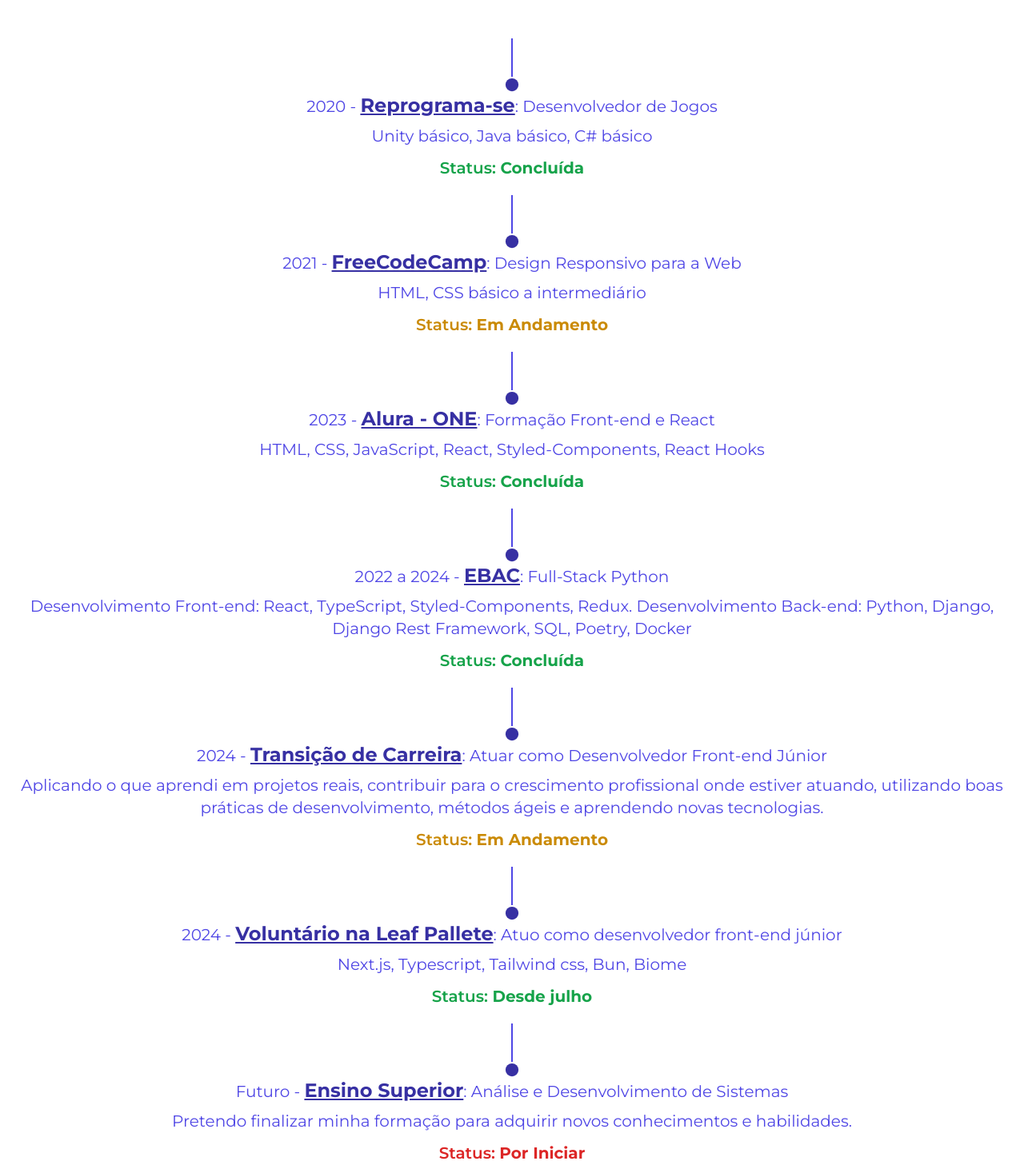
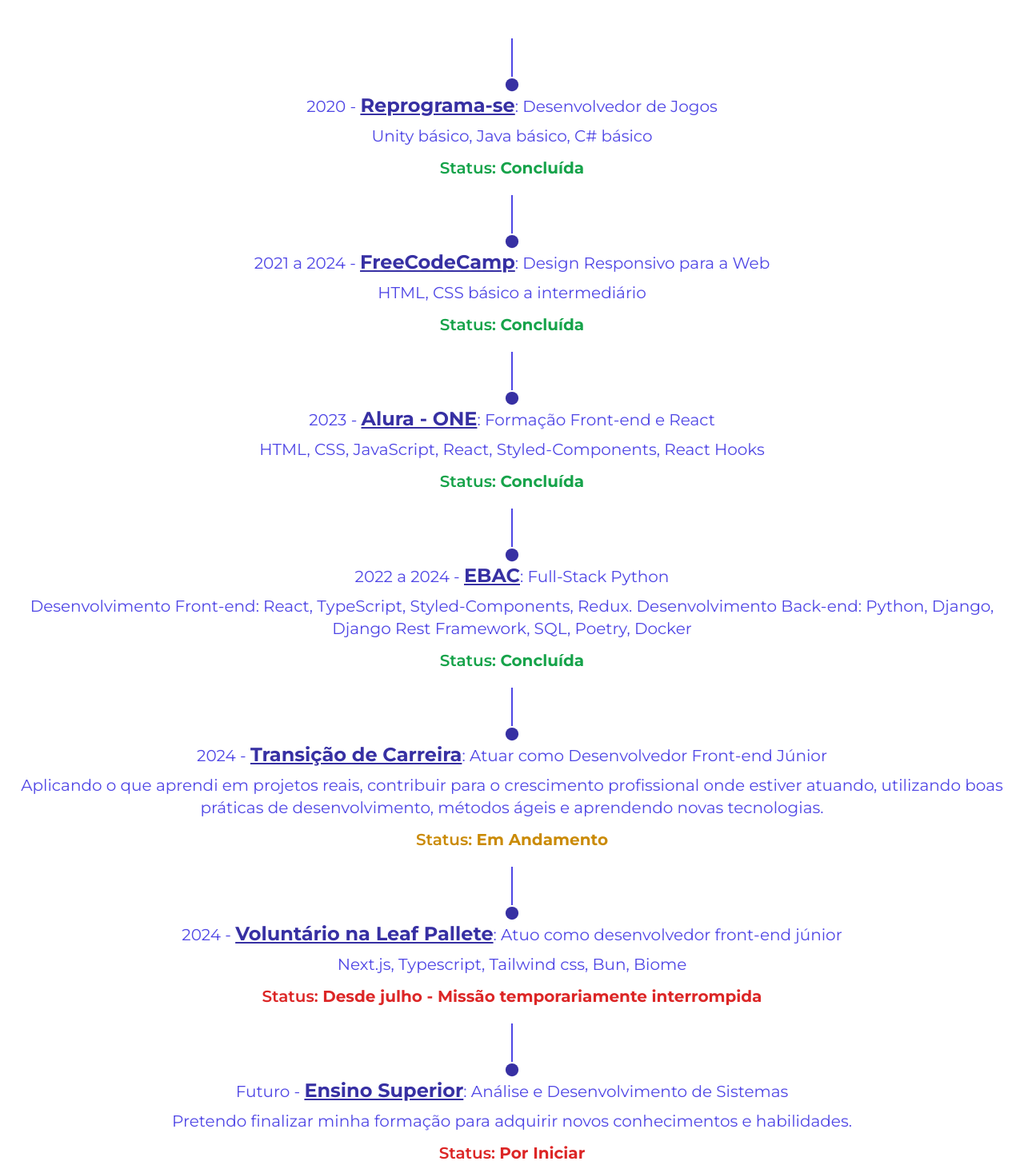
Before and after one commit to cardrocha/my-portfolio-2.0, a React (Vite) app: page /quest in a window 1280 px wide. Shown: the part 352-1809 px from the top of the page at 80% size. Built offline with nearby package versions, Linux system fonts and the light colour scheme.

Commit message:
refactor: update Vite configuration and adjust Hero component links; modify quest data statuses

```diff
--- a/src/components/Hero.tsx
+++ b/src/components/Hero.tsx
@@ -43,7 +43,7 @@
 						className="text-xl whitespace-nowrap lg:text-2xl text-center text-white font-semibold w-40 lg:w-52 bg-indigo-700 hover:bg-indigo-900 px-2 py-1 lg:px-5 lg:py-3 border-2 border-black rounded-xl"
 						target="_blank"
 						rel="noreferrer"
-						href="/ricardo-2024.pdf"
+						href="/src/assets/ricardo-2025.pdf"
 						title="Clique aqui para fazer o download"
 					>
 						Download CV
--- a/src/data/questData.ts
+++ b/src/data/questData.ts
@@ -12,12 +12,12 @@
   },
   {
     id: 2,
-    year: "2021",
+    year: "2021 a 2024",
     title: "FreeCodeCamp",
     subtitle: "Design Responsivo para a Web",
     technologies: "HTML, CSS básico a intermediário",
-    status: "Em Andamento",
-    statusColor: "text-yellow-600",
+    status: "Concluída",
+    statusColor: "text-green-600",
   },
   {
     id: 3,
@@ -52,8 +52,8 @@
     title: "Voluntário na Leaf Pallete",
     subtitle: "Atuo como desenvolvedor front-end júnior",
     technologies: "Next.js, Typescript, Tailwind css, Bun, Biome",
-    status: "Desde julho",
-    statusColor: "text-green-600",
+    status: "Desde julho - Missão temporariamente interrompida",
+    statusColor: "text-red-600",
   },
   {
     id: 7,
--- a/vite.config.ts
+++ b/vite.config.ts
@@ -1,7 +1,8 @@
-import react from "@vitejs/plugin-react";
-import { defineConfig } from "vite";
+import { defineConfig } from 'vite';
+import react from '@vitejs/plugin-react';
 
 // https://vitejs.dev/config/
 export default defineConfig({
-	plugins: [react()],
+  plugins: [react()],
+  clearScreen: false,
 });
```
Also changed, not shown: 1 other file (tests, documents, lock files or other folders).
